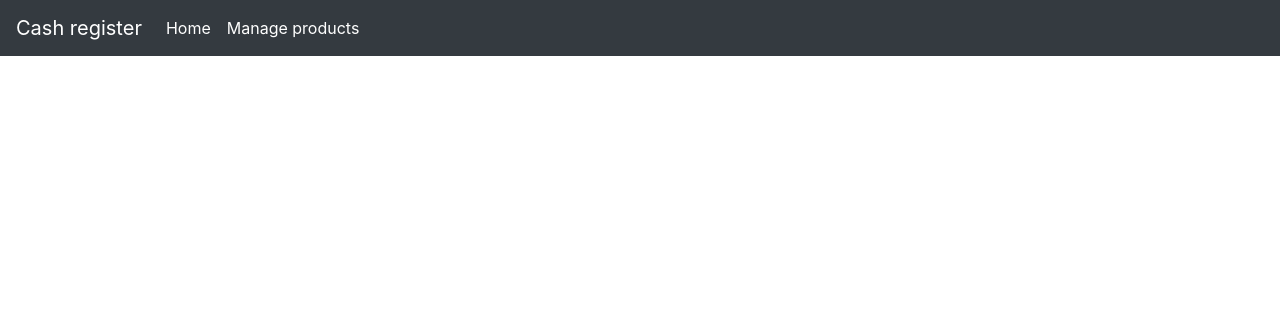
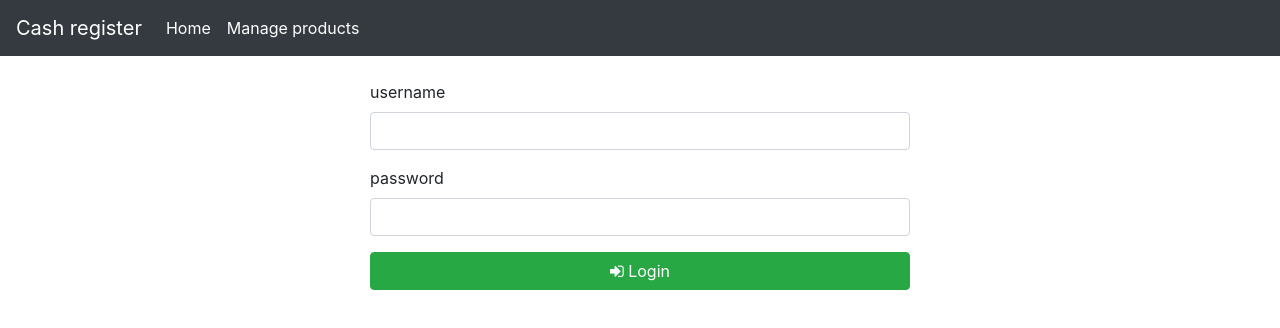
Before and after one commit to Idboukori/cashRegisterUi, an Angular app: page /login in a window 1280 px wide. Before the commit this address led to /. Shown: the top 328 px of the page. Built offline with nearby package versions, Linux system fonts and the light colour scheme.

Commit message:
Managing Authentification jwt

```diff
--- a/src/app/app-routing.module.ts
+++ b/src/app/app-routing.module.ts
@@ -3,10 +3,13 @@ import { Routes, RouterModule } from '@angular/router';
 import { ProductsComponent } from './components/products/products.component';
 import { ReceiptComponent } from './components/receipt/receipt.component';
 import {NgModule} from '@angular/core';
+import {AuthComponent} from './components/auth/auth.component';
 
 const routes: Routes = [
   {path:"products", component:ProductsComponent},
+  {path:"login", component:AuthComponent},
   {path:"", component:ReceiptComponent},
+  { path: '**', component: ReceiptComponent }
 
 ];
 
--- /dev/null
+++ b/src/app/components/auth/auth.component.html
@@ -0,0 +1,16 @@
+<div class="row my-4">
+  <div class="col-md-6 mx-auto">
+    <div class="form-group">
+      <label for="username"> username </label>
+      <input [(ngModel)]="username" id="username"  type="text" class="form-control">
+    </div>
+    <div class="form-group">
+      <label for="password"> password </label>
+      <input [(ngModel)]="password" id="password" type="password" class="form-control">
+    </div>
+    <button (click)="login()" class="btn btn-success btn-block">
+      <i class="fa fa-sign-in"></i> Login
+    </button>
+  </div>
+
+</div>
--- /dev/null
+++ b/src/app/components/auth/auth.component.ts
@@ -0,0 +1,32 @@
+import { Component, OnInit } from '@angular/core';
+import {AuthService} from '../../services/auth.service';
+
+@Component({
+  selector: 'app-auth',
+  templateUrl: './auth.component.html',
+  styleUrls: ['./auth.component.css']
+})
+export class AuthComponent implements OnInit {
+
+  username: string;
+  password: string;
+
+  constructor(private authService: AuthService) { }
+  ngOnInit(): void {
+  }
+
+  login() {
+    this.authService.login(this.username, this.password)
+      .subscribe(
+        res => {
+          console.log('received ok response from patch request');
+          localStorage.setItem('jwt', JSON.stringify(res));
+        },
+        error => {
+          console.error('There was an error during the request');
+          console.log(error);
+        }
+      );
+  }
+
+}
--- a/src/app/components/products/products.component.ts
+++ b/src/app/components/products/products.component.ts
@@ -1,6 +1,8 @@
 import { Component, OnInit } from '@angular/core';
 import {ProductsService} from '../../services/products.service';
 import {Product} from '../../models/product';
+import {AuthService} from '../../services/auth.service';
+import {Router} from '@angular/router';
 
 @Component({
   selector: 'app-products',
@@ -17,9 +19,13 @@ export class ProductsComponent implements OnInit {
   };
   products: Product[] = [];
 
-  constructor(private productService: ProductsService) { }
+  constructor(private productService: ProductsService, private authService: AuthService, private router: Router) {
+  }
 
   ngOnInit() {
+    if (localStorage.jwt === undefined) {
+      this.router.navigate(['login']);
+    }
     this.getProducts();
   }
 
--- a/src/app/components/receipt/receipt.component.ts
+++ b/src/app/components/receipt/receipt.component.ts
@@ -30,7 +30,8 @@ export class ReceiptComponent implements OnInit {
 
   getProduct() {
     this.productService.getOne(this.barcode)
-      .subscribe(products => this.product = products['hydra:member']);
+      .subscribe(products => this.product = products['hydra:member'],
+        error => console.log(error));
   }
 
 
--- /dev/null
+++ b/src/app/provider/jwt.interceptor.ts
@@ -0,0 +1,21 @@
+import { Injectable } from '@angular/core';
+import {HttpClient, HttpEvent, HttpHandler, HttpInterceptor, HttpRequest} from '@angular/common/http';
+import {Observable} from 'rxjs';
+
+@Injectable()
+export class JwtInterceptor implements HttpInterceptor {
+
+  intercept(request: HttpRequest<any>, next: HttpHandler): Observable<HttpEvent<any>> {
+    // add authorization header with jwt token if available
+    const jwt = JSON.parse(localStorage.getItem('jwt'));
+    console.log('test jwt', jwt);
+    if (jwt) {
+      request = request.clone({
+        setHeaders: {
+          Authorization: `Bearer ${jwt.token}`
+        }
+      });
+    }
+    return next.handle(request);
+  }
+}
--- /dev/null
+++ b/src/app/services/auth.service.ts
@@ -0,0 +1,22 @@
+import { Injectable } from '@angular/core';
+import {HttpClient} from '@angular/common/http';
+
+@Injectable({
+  providedIn: 'root'
+})
+export class AuthService {
+
+  apiURL = 'http://localhost:10300/api';
+
+  constructor(private http: HttpClient) {}
+
+  login(username: string, password: string) {
+    return this.http.post(`${this.apiURL}/login_check`, { username, password });
+  }
+
+
+  is_authenticated(): boolean {
+    return JSON.parse(localStorage.getItem('jwt')).token != null ;
+  }
+
+}
```
Also changed, not shown: src/app/app.module.ts (+6 -3 lines), src/app/components/auth/auth.component.css (added), 2 other files (tests, documents, lock files or other folders).
